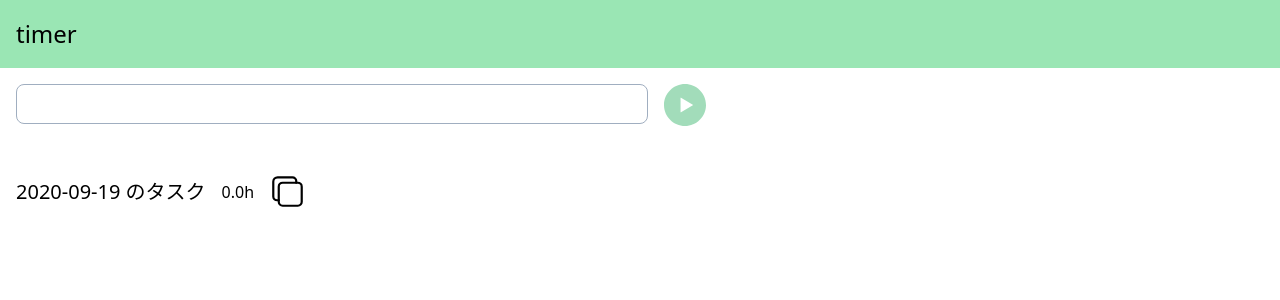
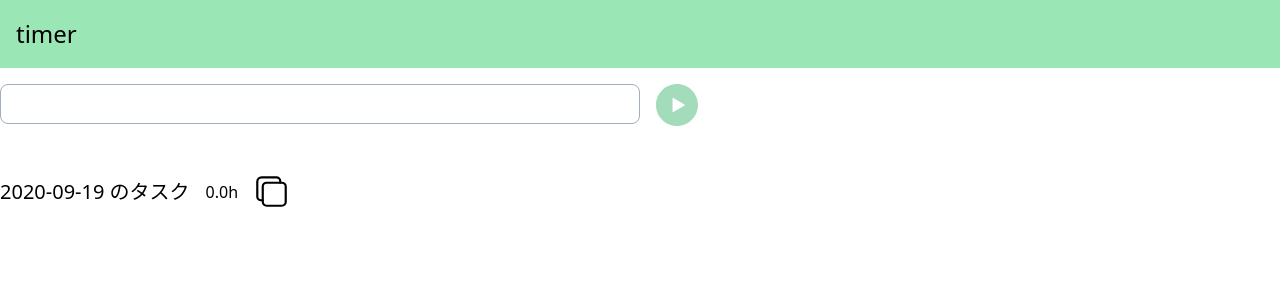
Before and after one commit to fujit/time-tracker, a React app: page / in a window 1280 px wide. Shown: the top 300 px of the page. Built offline with nearby package versions, Linux system fonts and the light colour scheme.

Commit message:
fix layout

```diff
--- a/src/components/App.tsx
+++ b/src/components/App.tsx
@@ -10,10 +10,12 @@ const App: React.FC = () => {
   const todaysTrackers = store.fetchAllByDay(today)
 
   return (
-    <div className="container mx-auto">
+    <>
       <Header title="timer" />
-      <Home todaysTrackers={todaysTrackers} today={today} />
-    </div>
+      <div className="container mx-auto">
+        <Home todaysTrackers={todaysTrackers} today={today} />
+      </div>
+    </>
   )
 }
 
--- a/src/components/Tracker.tsx
+++ b/src/components/Tracker.tsx
@@ -13,7 +13,7 @@ type Props = {
 }
 
 const Component: React.FC<Props> = ({ calculateCurrentCount, today, currentCount, pauseTimer }) => (
-  <div className="pl-4">
+  <>
     <TrackerForm calculateCurrentCount={calculateCurrentCount} today={today} />
     <TrackerList
       currentCount={currentCount}
@@ -21,7 +21,7 @@ const Component: React.FC<Props> = ({ calculateCurrentCount, today, currentCount
       pauseTimer={pauseTimer}
       today={today}
     />
-  </div>
+  </>
 )
 
 type ContainerProps = {
```
